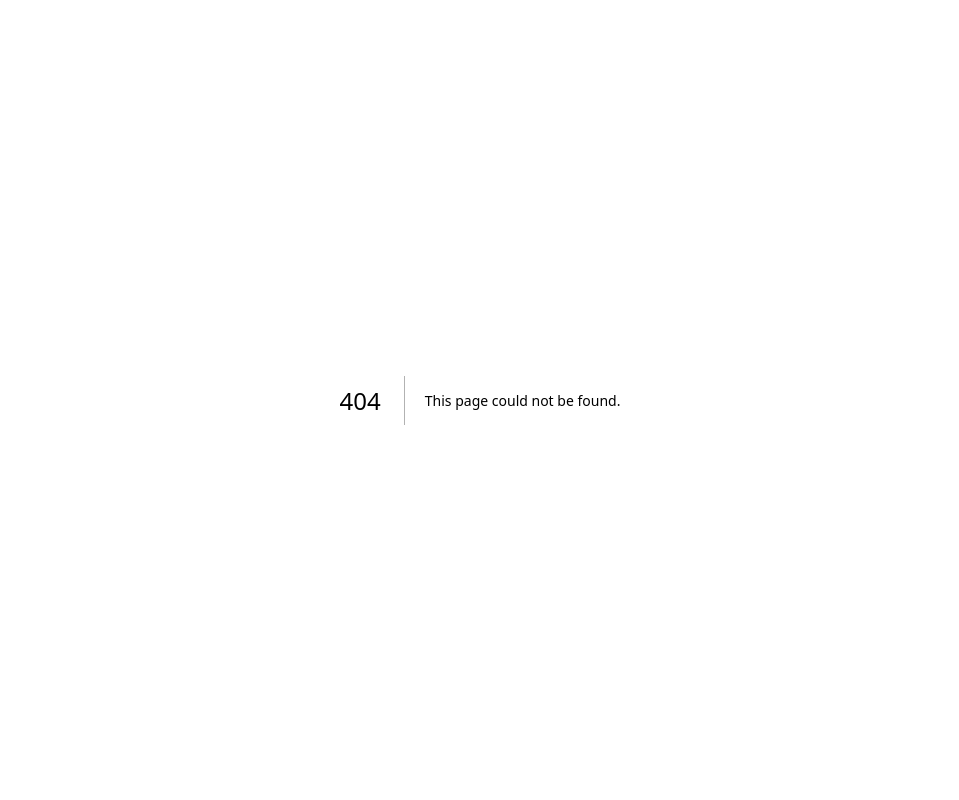
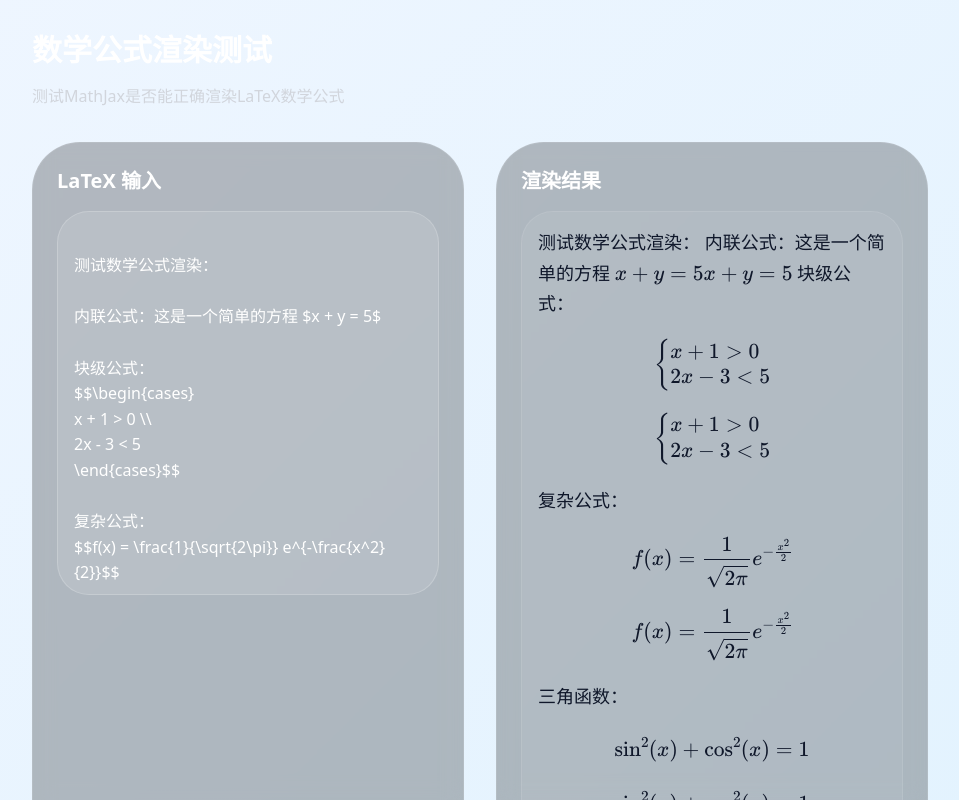
Before and after one commit to Dashsoap/jicongcong, a Next.js app: page /test-math in a window 1280 px wide. Before the commit this address had no page. Shown: the whole page, without its empty margins (160-1119 px from the left). Built offline with nearby package versions, Linux system fonts and the light colour scheme.

Commit message:
feat： 修复

```diff
--- a/src/app/api/practice/next/route.ts
+++ b/src/app/api/practice/next/route.ts
@@ -8,8 +8,8 @@ const mockItems = [
   {
     id: 'math-001',
     stem: {
-      text: '计算: $\\frac{2x + 3}{x - 1} = 5$ 时，$x$ 的值是多少？',
-      latex: '\\frac{2x + 3}{x - 1} = 5'
+      text: '解不等式组：$$\\begin{cases} x + 1 > 0 \\\\ 2x - 3 < 5 \\end{cases}$$',
+      latex: '\\begin{cases} x + 1 > 0 \\\\ 2x - 3 < 5 \\end{cases}'
     },
     difficulty: -1,
     conceptId: 'algebra-equations',
@@ -18,7 +18,8 @@ const mockItems = [
   {
     id: 'math-002',
     stem: {
-      text: '一个圆的半径是 5cm，求其面积。（π ≈ 3.14）',
+      text: '已知函数 $f(x) = 2x^2 - 4x + 1$，求函数的最小值。',
+      latex: 'f(x) = 2x^2 - 4x + 1'
     },
     difficulty: 0,
     conceptId: 'geometry-circle',
@@ -27,8 +28,8 @@ const mockItems = [
   {
     id: 'physics-001',
     stem: {
-      text: '一个物体从静止开始以 $2 m/s^2$ 的加速度运动，3秒后的速度是多少？',
-      latex: '2 m/s^2'
+      text: '一个物体从静止开始以 $a = 2 \\text{m/s}^2$ 的加速度运动，3秒后的速度是多少？',
+      latex: 'a = 2 \\text{m/s}^2'
     },
     difficulty: 1,
     conceptId: 'mechanics-motion',
@@ -37,8 +38,8 @@ const mockItems = [
   {
     id: 'math-003',
     stem: {
-      text: '解不等式: $2x - 3 > 7$',
-      latex: '2x - 3 > 7'
+      text: '解方程：$\\frac{x+1}{x-2} = \\frac{3}{4}$',
+      latex: '\\frac{x+1}{x-2} = \\frac{3}{4}'
     },
     difficulty: -0.5,
     conceptId: 'algebra-inequalities',
@@ -47,7 +48,8 @@ const mockItems = [
   {
     id: 'physics-002',
     stem: {
-      text: '牛顿第二定律的数学表达式是什么？请解释各个变量的含义。',
+      text: '根据牛顿第二定律 $F = ma$，如果物体质量为 2kg，加速度为 $3 \\text{m/s}^2$，求作用力大小。',
+      latex: 'F = ma'
     },
     difficulty: 0.5,
     conceptId: 'mechanics-laws',
@@ -56,8 +58,8 @@ const mockItems = [
   {
     id: 'math-004',
     stem: {
-      text: '函数 $f(x) = x^2 - 4x + 3$ 的最小值是多少？',
-      latex: 'f(x) = x^2 - 4x + 3'
+      text: '求函数 $y = x^3 - 6x^2 + 9x + 1$ 在区间 $[0, 4]$ 上的最大值和最小值。',
+      latex: 'y = x^3 - 6x^2 + 9x + 1'
     },
     difficulty: 1.5,
     conceptId: 'functions-quadratic',
@@ -66,7 +68,8 @@ const mockItems = [
   {
     id: 'chemistry-001',
     stem: {
-      text: '水分子的化学式是什么？它包含几个原子？',
+      text: '完成化学方程式的配平：$\\ce{C2H6 + O2 -> CO2 + H2O}$',
+      latex: '\\ce{C2H6 + O2 -> CO2 + H2O}'
     },
     difficulty: -1.5,
     conceptId: 'basic-chemistry',
@@ -75,8 +78,8 @@ const mockItems = [
   {
     id: 'math-005',
     stem: {
-      text: '计算 $\\sin(30°) + \\cos(60°)$ 的值',
-      latex: '\\sin(30°) + \\cos(60°)'
+      text: '已知 $\\sin\\alpha = \\frac{3}{5}$，且 $\\alpha$ 为锐角，求 $\\cos\\alpha$ 和 $\\tan\\alpha$ 的值。',
+      latex: '\\sin\\alpha = \\frac{3}{5}'
     },
     difficulty: 0.8,
     conceptId: 'trigonometry-basic',
--- a/src/app/globals.css
+++ b/src/app/globals.css
@@ -240,6 +240,40 @@ body {
   color: var(--primary-700);
 }
 
+/* MathJax 数学公式样式优化 */
+.math-content .MathJax {
+  font-size: 1.2em !important;
+  line-height: 1.5 !important;
+}
+
+.math-content .MathJax_Display {
+  margin: 1em 0 !important;
+  padding: 0.8em !important;
+  background: rgba(255, 255, 255, 0.1) !important;
+  border-radius: 12px !important;
+  border: 1px solid rgba(255, 255, 255, 0.2) !important;
+  box-shadow: 0 4px 6px rgba(0, 0, 0, 0.1) !important;
+}
+
+.math-content .MathJax_CHTML {
+  color: inherit !important;
+}
+
+/* 练习页面数学公式特殊样式 */
+.practice-math .MathJax_Display {
+  background: rgba(255, 255, 255, 0.15) !important;
+  border: 2px solid rgba(16, 185, 129, 0.3) !important;
+  box-shadow: 0 8px 16px rgba(16, 185, 129, 0.1) !important;
+}
+
+/* 消息气泡中的数学公式 */
+.message-math .MathJax_Display {
+  background: rgba(0, 0, 0, 0.05) !important;
+  border: 1px solid rgba(0, 0, 0, 0.1) !important;
+  margin: 0.5em 0 !important;
+  padding: 0.5em !important;
+}
+
 /* 滚动条样式 */
 ::-webkit-scrollbar {
   width: 8px;
--- a/src/app/practice/page.tsx
+++ b/src/app/practice/page.tsx
@@ -6,6 +6,7 @@ import { toast } from 'sonner'
 import { postJSON } from '@/lib/fetcher'
 import { isNumericalQuestion } from '@/lib/math'
 import Header from '@/components/Header'
+import MathRenderer from '@/components/MathRenderer'
 
 interface PracticeItem {
   id: string
@@ -487,14 +488,12 @@ function PracticePageContent() {
                     </div>
                     <h4 className="text-white font-bold text-lg">题目内容</h4>
                   </div>
-                  <div className="bg-white/5 rounded-2xl p-6 border border-white/10">
-                    <div
-                      className="text-xl leading-relaxed text-white font-medium"
-                      dangerouslySetInnerHTML={{
-                        __html: renderMathContent(currentItem.stem.text)
-                      }}
-                    />
-                  </div>
+                                     <div className="bg-white/5 rounded-2xl p-6 border border-white/10">
+                     <MathRenderer
+                       content={currentItem.stem.text || '题目内容加载中...'}
+                       className="text-xl leading-relaxed text-white font-medium practice-math"
+                     />
+                   </div>
                 </div>
               </div>
 
--- /dev/null
+++ b/src/app/test-math/page.tsx
@@ -0,0 +1,71 @@
+'use client'
+
+import { useState } from 'react'
+import MathRenderer from '@/components/MathRenderer'
+
+export default function TestMathPage() {
+  const [testContent, setTestContent] = useState(`
+测试数学公式渲染：
+
+内联公式：这是一个简单的方程 $x + y = 5$
+
+块级公式：
+$$\\begin{cases}
+x + 1 > 0 \\\\
+2x - 3 < 5
+\\end{cases}$$
+
+复杂公式：
+$$f(x) = \\frac{1}{\\sqrt{2\\pi}} e^{-\\frac{x^2}{2}}$$
+
+三角函数：
+$$\\sin^2(x) + \\cos^2(x) = 1$$
+
+化学方程式：
+$$\\ce{C2H6 + O2 -> CO2 + H2O}$$
+  `)
+
+  return (
+    <div className="min-h-screen bg-gradient-primary p-8">
+      <div className="max-w-4xl mx-auto">
+        <div className="mb-8">
+          <h1 className="text-3xl font-bold text-white mb-4">数学公式渲染测试</h1>
+          <p className="text-gray-300">测试MathJax是否能正确渲染LaTeX数学公式</p>
+        </div>
+
+        <div className="grid grid-cols-1 md:grid-cols-2 gap-8">
+          {/* 输入区域 */}
+          <div className="glass-dark p-6 rounded-3xl border border-white/20">
+            <h2 className="text-xl font-bold text-white mb-4">LaTeX 输入</h2>
+            <textarea
+              value={testContent}
+              onChange={(e) => setTestContent(e.target.value)}
+              className="w-full h-96 p-4 bg-white/10 border border-white/20 rounded-2xl text-white placeholder-gray-400 resize-none"
+              placeholder="输入包含LaTeX数学公式的文本..."
+            />
+          </div>
+
+          {/* 渲染结果 */}
+          <div className="glass-dark p-6 rounded-3xl border border-white/20">
+            <h2 className="text-xl font-bold text-white mb-4">渲染结果</h2>
+            <div className="bg-white/5 p-4 rounded-2xl border border-white/10 min-h-96">
+              <MathRenderer
+                content={testContent}
+                className="text-white practice-math"
+              />
+            </div>
+          </div>
+        </div>
+
+        <div className="mt-8 text-center">
+          <a
+            href="/practice"
+            className="inline-flex items-center px-6 py-3 bg-gradient-to-r from-emerald-500 to-teal-600 text-white rounded-2xl hover:shadow-xl transition-all duration-300"
+          >
+            返回练习页面
+          </a>
+        </div>
+      </div>
+    </div>
+  )
+}
--- /dev/null
+++ b/src/components/MathRenderer.tsx
@@ -0,0 +1,90 @@
+'use client'
+
+import { useEffect, useRef } from 'react'
+
+interface MathRendererProps {
+  content: string
+  className?: string
+}
+
+declare global {
+  interface Window {
+    MathJax: any
+  }
+}
+
+export default function MathRenderer({ content, className = '' }: MathRendererProps) {
+  const containerRef = useRef<HTMLDivElement>(null)
+
+  useEffect(() => {
+    // 动态加载MathJax
+    const loadMathJax = () => {
+      if (window.MathJax) {
+        renderMath()
+        return
+      }
+
+      // 配置MathJax
+      window.MathJax = {
+        tex: {
+          inlineMath: [['$', '$'], ['\\(', '\\)']],
+          displayMath: [['$$', '$$'], ['\\[', '\\]']],
+          processEscapes: true,
+          processEnvironments: true
+        },
+        options: {
+          skipHtmlTags: ['script', 'noscript', 'style', 'textarea', 'pre'],
+          ignoreHtmlClass: 'tex2jax_ignore',
+          processHtmlClass: 'tex2jax_process'
+        },
+        startup: {
+          ready: () => {
+            window.MathJax.startup.defaultReady()
+            renderMath()
+          }
+        }
+      }
+
+      // 加载MathJax脚本
+      const script = document.createElement('script')
+      script.src = 'https://polyfill.io/v3/polyfill.min.js?features=es6'
+      script.onload = () => {
+        const mathJaxScript = document.createElement('script')
+        mathJaxScript.src = 'https://cdn.jsdelivr.net/npm/mathjax@3/es5/tex-mml-chtml.js'
+        mathJaxScript.async = true
+        document.head.appendChild(mathJaxScript)
+      }
+      document.head.appendChild(script)
+    }
+
+    const renderMath = () => {
+      if (containerRef.current && window.MathJax) {
+        // 设置内容
+        containerRef.current.innerHTML = content
+
+        // 渲染数学公式
+        try {
+          window.MathJax.typesetPromise([containerRef.current]).catch((err: any) => {
+            console.warn('MathJax渲染失败:', err)
+          })
+        } catch (err) {
+          console.warn('MathJax渲染失败:', err)
+        }
+      }
+    }
+
+    loadMathJax()
+  }, [content])
+
+  return (
+    <div
+      ref={containerRef}
+      className={`math-content ${className}`}
+      style={{
+        fontSize: '18px',
+        lineHeight: '1.6',
+        color: 'inherit'
+      }}
+    />
+  )
+}
--- a/src/components/MessageBubble.tsx
+++ b/src/components/MessageBubble.tsx
@@ -2,6 +2,7 @@
 
 import { useState } from 'react'
 import { toast } from 'sonner'
+import MathRenderer from './MathRenderer'
 
 export interface Message {
   id: string
@@ -97,11 +98,9 @@ export default function MessageBubble({ message, onRegenerate, onRetry }: Messag
         }`}
       >
         {/* 消息内容 */}
-        <div
-          className="whitespace-pre-wrap break-words"
-          dangerouslySetInnerHTML={{
-            __html: renderMathContent(message.content)
-          }}
+        <MathRenderer
+          content={message.content}
+          className="whitespace-pre-wrap break-words message-math"
         />
 
         {/* 底部信息栏 */}
```
